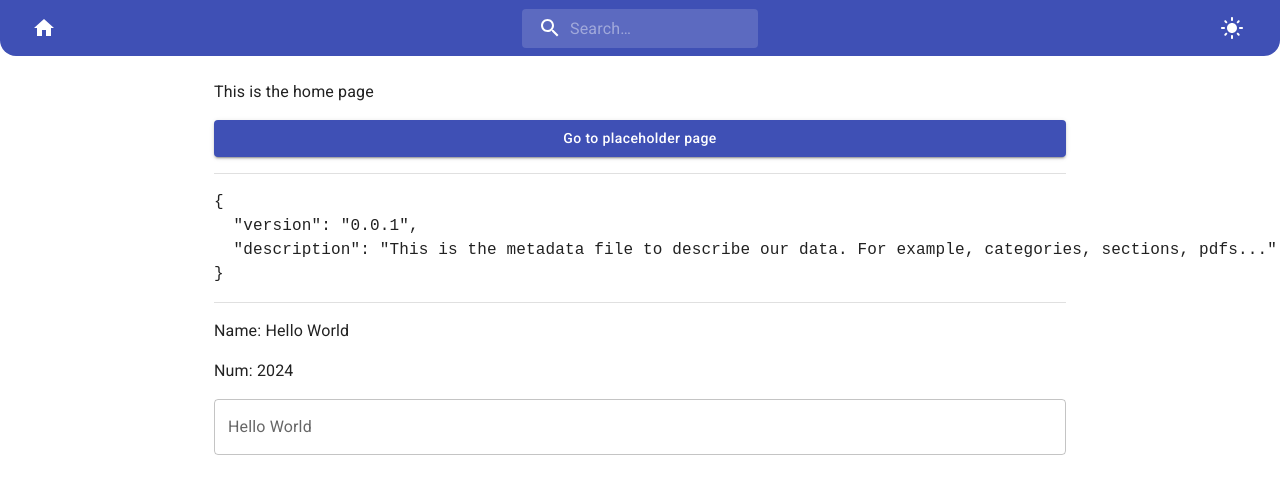
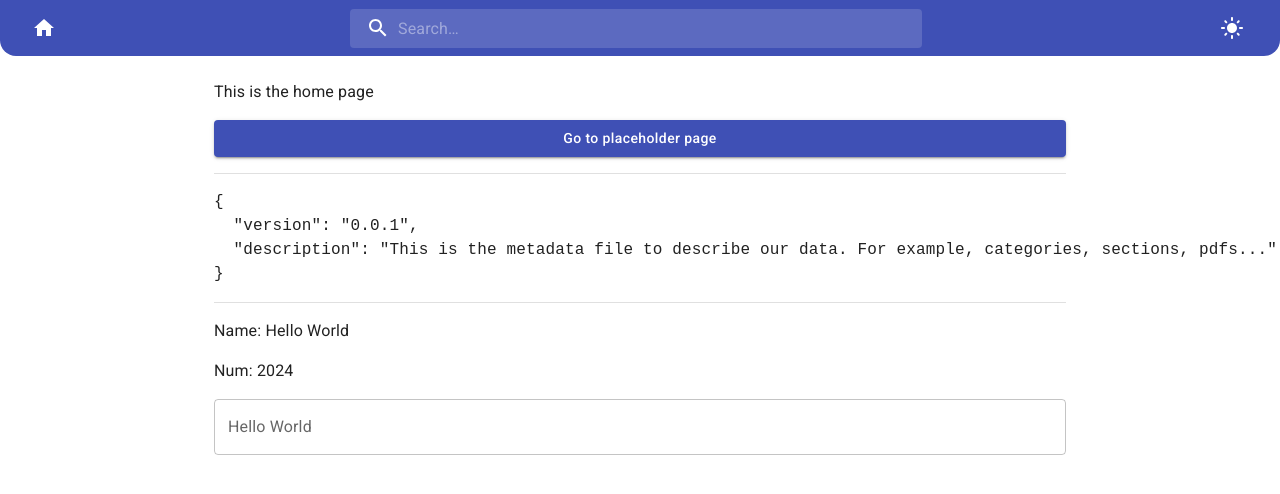
Before and after one commit to wztech0192/knowledge-hub, a React (Vite) app: page / in a window 1280 px wide. Shown: the top 494 px of the page. Built offline with nearby package versions, Linux system fonts and the light colour scheme.

Commit message:
Header.tsx

```diff
--- a/src/components/Layout/Header.tsx
+++ b/src/components/Layout/Header.tsx
@@ -1,8 +1,8 @@
 import AppBar from '@mui/material/AppBar';
 import Toolbar from '@mui/material/Toolbar';
 // import Typography from '@mui/material/Typography';
-import {alpha} from '@mui/material/styles'
-import { IconButton, Stack, styled } from '@mui/material';
+import { alpha } from '@mui/material/styles';
+import { Box, IconButton, styled } from '@mui/material';
 import InputBase from '@mui/material/InputBase';
 import { ThemeToggle } from './ThemeToggle';
 import { NavLink } from 'react-router-dom';
@@ -26,10 +26,10 @@ const Search = styled('div')(({ theme }) => ({
   },
   marginRight: theme.spacing(2),
   marginLeft: 0,
-  width: '100%',
+  width: '20%',
   [theme.breakpoints.up('sm')]: {
-    marginLeft: theme.spacing(3),
-    width: 'auto',
+    margin: '0 auto',
+    width: '50%',
   },
 }));
 
@@ -65,7 +65,7 @@ export const Header = () => {
         <IconButton color="inherit" component={NavLink} to="/">
           <Home />
         </IconButton>
-        <Stack direction="row" alignItems="center">
+        <Box sx={{ flexGrow: 1 }}>
           <Search>
             <SearchIconWrapper>
               <SearchIcon />
@@ -75,7 +75,7 @@ export const Header = () => {
               inputProps={{ 'aria-label': 'search' }}
             />
           </Search>
-        </Stack>
+        </Box>
 
         <ThemeToggle />
       </Toolbar>
```
